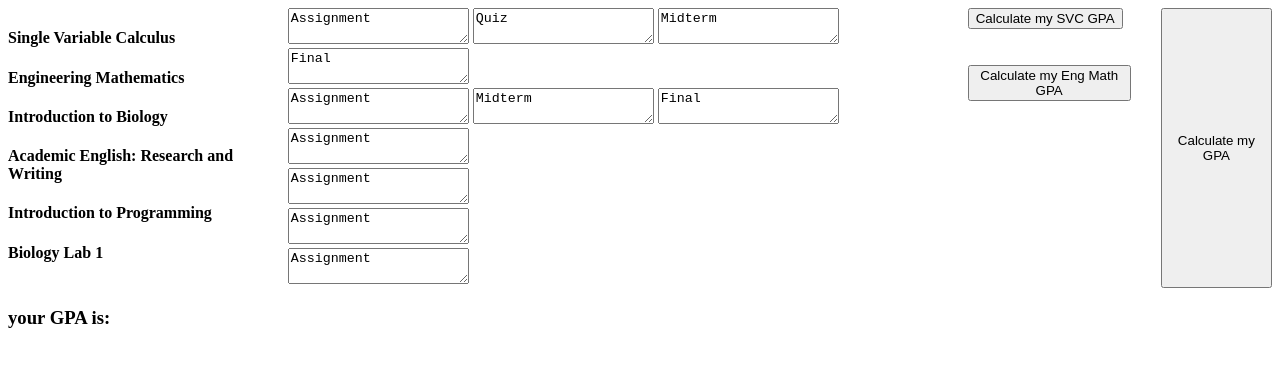
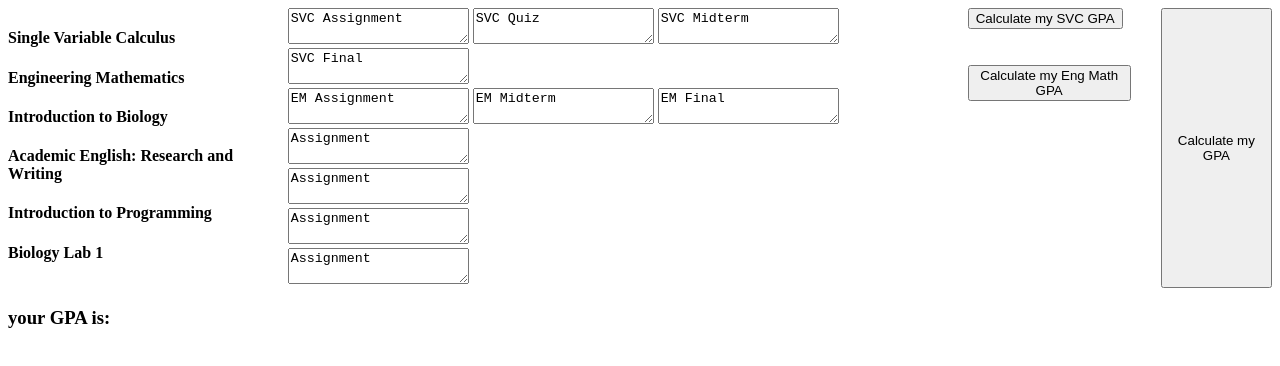
Before and after one commit to altairmurat/universitygpacalculator, a plain HTML site: page index.html in a window 1280 px wide. Drawn offline with Linux system fonts and the light colour scheme.

Commit message:
Update index.html

```diff
--- a/index.html
+++ b/index.html
@@ -22,14 +22,14 @@
             <h4>Biology Lab 1</h4>
         </div>
         <div>
-            <textarea id="textarea_svc_assignment">Assignment</textarea>
-            <textarea id="textarea_svc_quiz">Quiz</textarea>
-            <textarea id="textarea_svc_midterm">Midterm</textarea>
-            <textarea id="textarea_svc_final">Final</textarea>
+            <textarea id="textarea_svc_assignment">SVC Assignment</textarea>
+            <textarea id="textarea_svc_quiz">SVC Quiz</textarea>
+            <textarea id="textarea_svc_midterm">SVC Midterm</textarea>
+            <textarea id="textarea_svc_final">SVC Final</textarea>
             <br>
-            <textarea id="textarea_em_assignment">Assignment</textarea>
-            <textarea id="textarea_em_midterm">Midterm</textarea>
-            <textarea id="textarea_em_final">Final</textarea>
+            <textarea id="textarea_em_assignment">EM Assignment</textarea>
+            <textarea id="textarea_em_midterm">EM Midterm</textarea>
+            <textarea id="textarea_em_final">EM Final</textarea>
             <br>
             <textarea id="textarea_1_assignment">Assignment</textarea>
             <br>
@@ -83,4 +83,5 @@
 
     </script>
 </body>
+
 </html>
```
